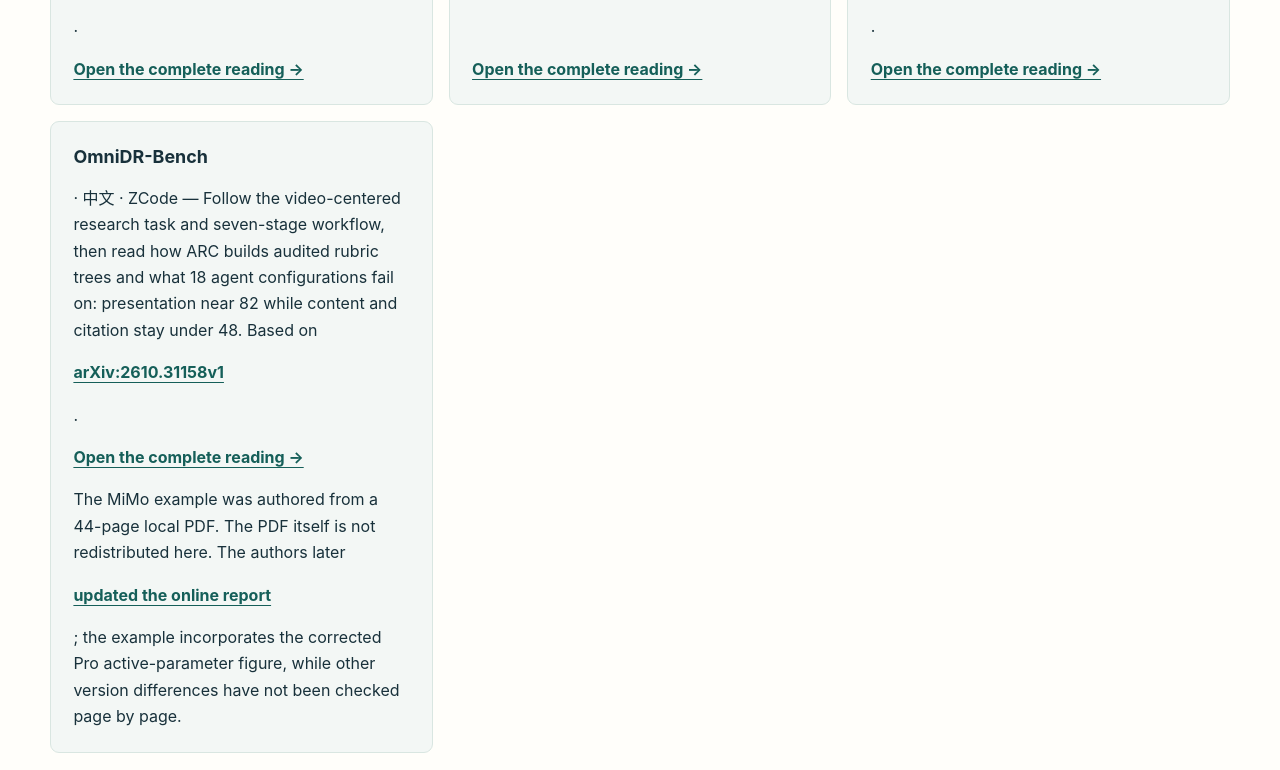
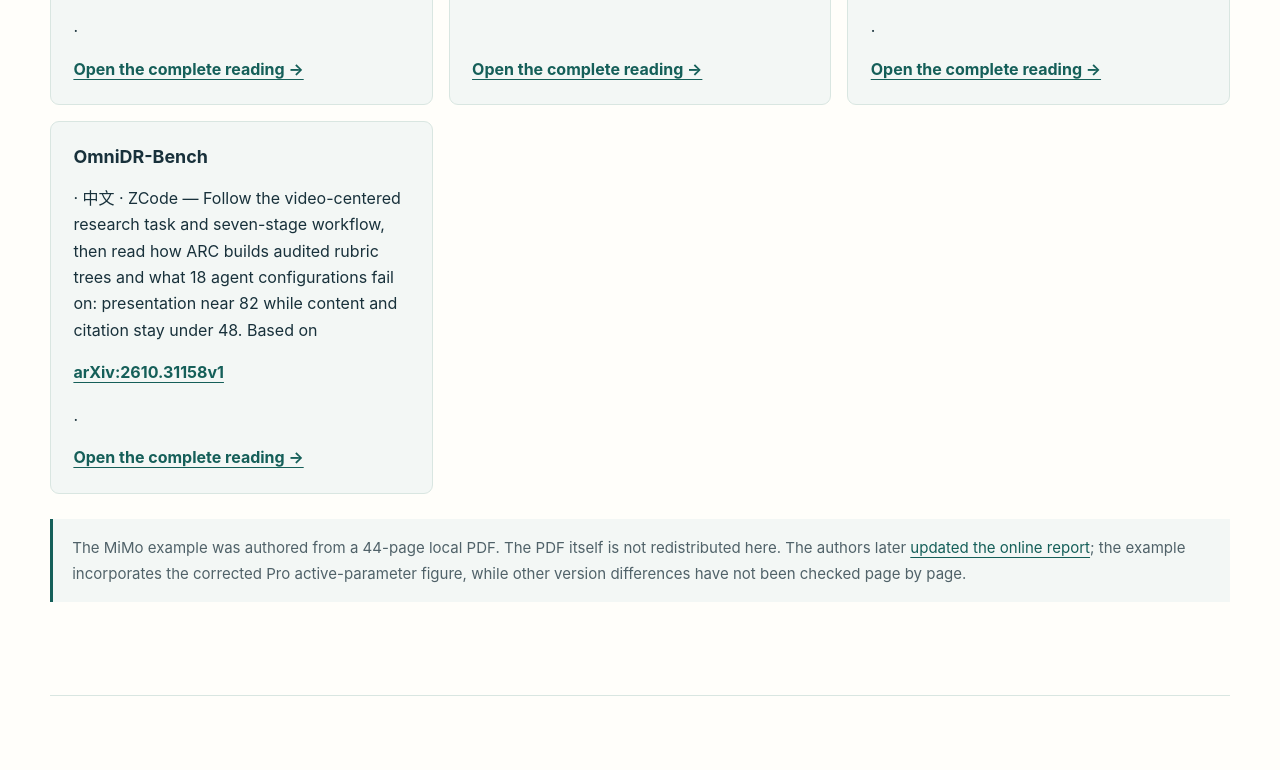
Before and after one commit to xiaofengShi/paper-reading-skill, a website: page docs/index.html in a window 1280 px wide. Shown: the part 1871-2641 px from the top of the page. Drawn offline with Linux system fonts and the light colour scheme.

Commit message:
fix: restore paragraph break between sample list and MiMo note

```diff
--- a/docs/index.html
+++ b/docs/index.html
@@ -46,9 +46,9 @@
 <li><strong>VISTA</strong> · 中文 · Kimi Code — Follow the visual harness from lossless visual memory and model-directed inspection to a perfect ARC-AGI-3 score, then read the harness ablation ladder and cross-benchmark evidence. Based on <a href="https://arxiv.org/abs/2610.02200v1">arXiv:2610.02200v1</a>. <a href="https://xiaofengshi.github.io/paper-reading-skill/vista-deep-read.html">Open the complete reading →</a></li>
 <li><strong>DeepSeek-V4.1-Flash 中文</strong> · 中文 · Kimi Code — A Chinese reading of the KV-cache compression report: three deployment costs, the CED/CSA2/FP4/SWA-Bounded-Replay trade-offs, and the reasoning-effort knob with its evidence chain. Same source PDF as the English reading above. <a href="https://xiaofengshi.github.io/paper-reading-skill/deepseek-v4.1-flash-zh-deep-read.html">Open the complete reading →</a></li>
 <li><strong>OpenDS-World</strong> · 中文 · ZCode — Trace the benchmark pipeline from audiovisual anchors through open-web evidence expansion and question inversion to human calibration, then read the 12-model evaluation and the cost/termination/failure analyses. Based on <a href="https://arxiv.org/abs/2610.30181v1">arXiv:2610.30181v1</a>. <a href="https://xiaofengshi.github.io/paper-reading-skill/opensds-world-deep-read.html">Open the complete reading →</a></li>
-<li><strong>OmniDR-Bench</strong> · 中文 · ZCode — Follow the video-centered research task and seven-stage workflow, then read how ARC builds audited rubric trees and what 18 agent configurations fail on: presentation near 82 while content and citation stay under 48. Based on <a href="https://arxiv.org/abs/2610.31158v1">arXiv:2610.31158v1</a>. <a href="https://xiaofengshi.github.io/paper-reading-skill/omnidr-bench-deep-read.html">Open the complete reading →</a>
-The MiMo example was authored from a 44-page local PDF. The PDF itself is not redistributed here. The authors later <a href="https://huggingface.co/XiaomiMiMo/MiMo-V2.6-Pro-RL/commit/73875d00b30a89ef8cc353a0b60b0e9f9561952d">updated the online report</a>; the example incorporates the corrected Pro active-parameter figure, while other version differences have not been checked page by page.</li>
+<li><strong>OmniDR-Bench</strong> · 中文 · ZCode — Follow the video-centered research task and seven-stage workflow, then read how ARC builds audited rubric trees and what 18 agent configurations fail on: presentation near 82 while content and citation stay under 48. Based on <a href="https://arxiv.org/abs/2610.31158v1">arXiv:2610.31158v1</a>. <a href="https://xiaofengshi.github.io/paper-reading-skill/omnidr-bench-deep-read.html">Open the complete reading →</a></li>
 </ul>
+<p>The MiMo example was authored from a 44-page local PDF. The PDF itself is not redistributed here. The authors later <a href="https://huggingface.co/XiaomiMiMo/MiMo-V2.6-Pro-RL/commit/73875d00b30a89ef8cc353a0b60b0e9f9561952d">updated the online report</a>; the example incorporates the corrected Pro active-parameter figure, while other version differences have not been checked page by page.</p>
 
 </section>
 <section class="content-section section-2" id="section-2">
```
Also changed, not shown: README.zh-CN.md (+1 -0 lines), docs/zh.html (+2 -2 lines), README.md.
